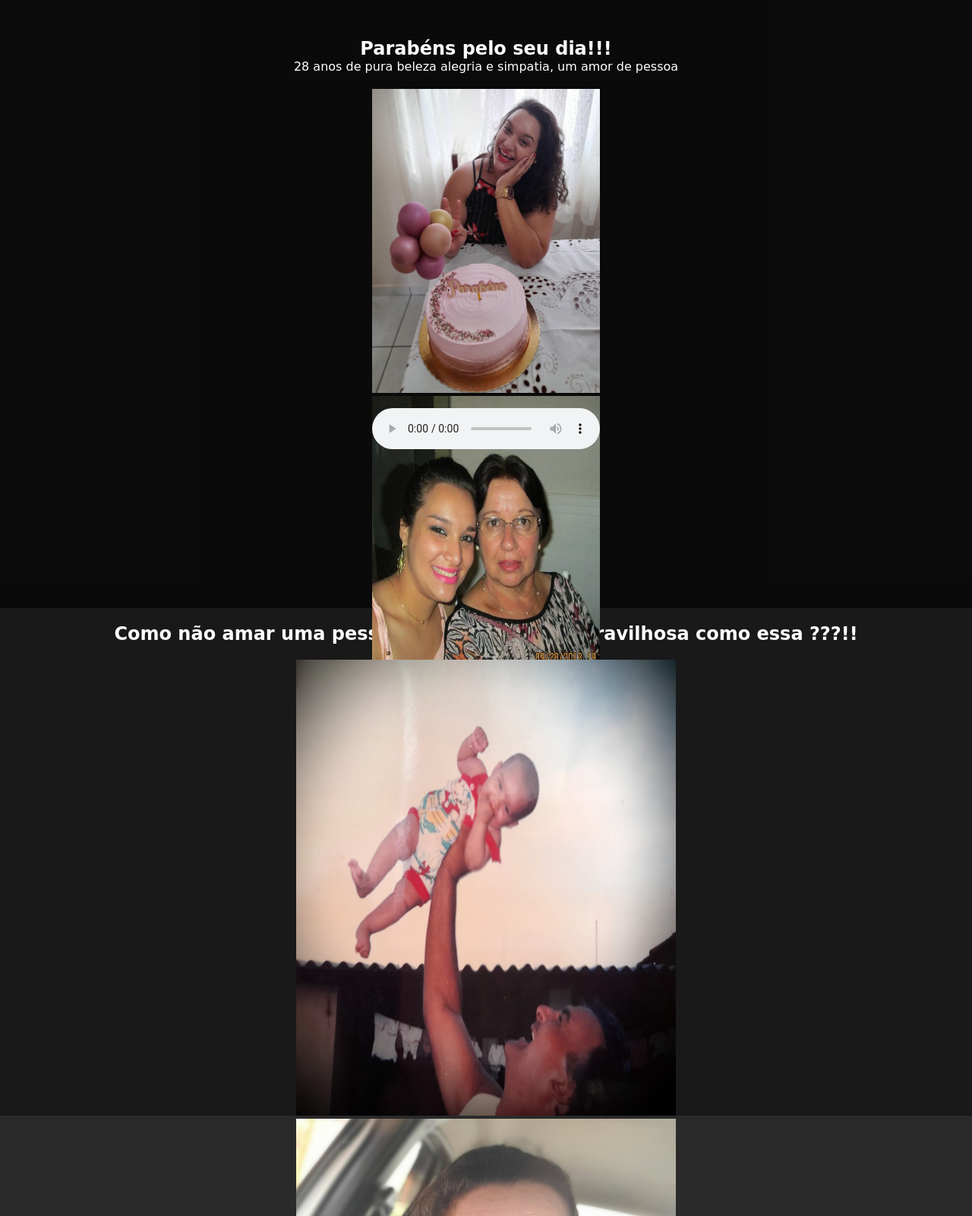
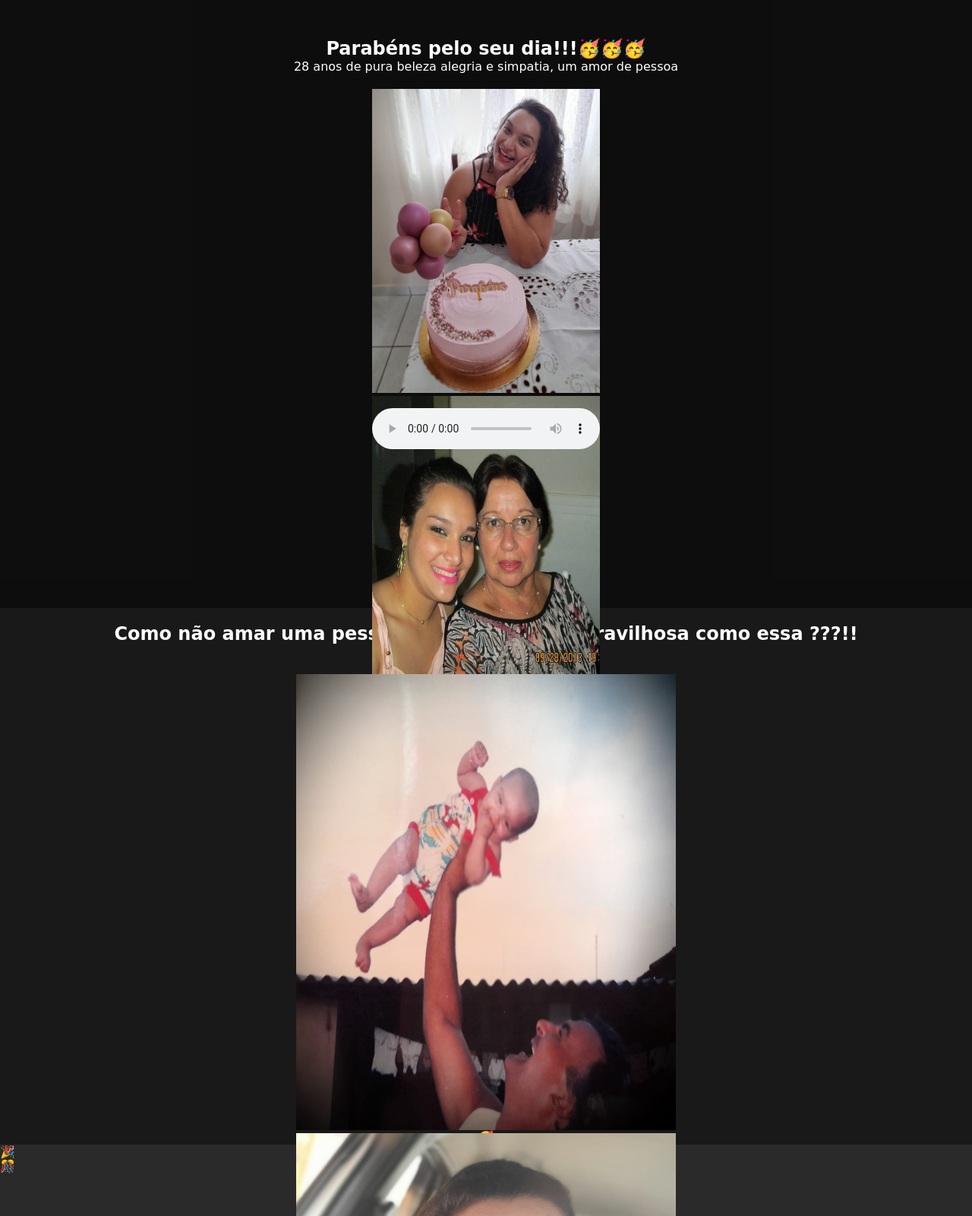
Before and after one commit to rodrigololr/lover, a plain HTML site: page index.html in a window 1280 px wide. Shown: the top 1600 px of the page at 76% size. Drawn offline with nearby package versions, Linux system fonts and the light colour scheme; some packages are replaced by stand-ins of ours; a script that the page names is missing; a web font is replaced by a local one.

Commit message:
Update index.html

```diff
--- a/index.html
+++ b/index.html
@@ -12,10 +12,10 @@
 </head>
 <body>
     <header id="home">
-        <aside class="description">
+
             <div class="center">
                 <div class="cabecalho">
-                    <h2 id="fade">Parabéns pelo seu dia!!!</h2>
+                    <h2 id="fade">Parabéns pelo seu dia!!!🥳🥳🥳</h2>
                     <p id="slide">28 anos de pura beleza alegria e simpatia, um amor de pessoa</p>
                 </div><!--cabecalho-->
                     <div class="compact">
@@ -29,7 +29,7 @@
                         </div>
                     </div>
             </div><!--center-->
-        </aside><!--description-->
+
     </header><!--home-->
 
 
@@ -38,6 +38,7 @@
         <div class="row">
             <h2>Como não amar uma pessoal incrivelmente maravilhosa como essa ???!!</h2>
             <div class="foto">
+                <p>🥰</p>
                 <div class="f-carousel" id="anna">
                     <div class="f-carousel__slide"><a data-fancybox="gallery" data-src=""><img  class="foto-destaque" src="img/bebe.jpg" /></a></div>
                     <div class="f-carousel__slide"><a data-fancybox="gallery" data-src=""><img  class="foto-destaque" src="img/solo5.jpg" /></a></div>
@@ -54,6 +55,7 @@
                     <div class="f-carousel__slide"><a data-fancybox="gallery" data-src=""><img class="foto-destaque"  src="img/trespessoas.jpg" /></a></div>
                     <div class="f-carousel__slide"><a data-fancybox="gallery" data-src=""><img class="foto-destaque"  src="img/trespessoas1.jpg" /></a></div>
                   </div><!--carrosel-->
+            <p>🥰</p>
             </div><!--foto-->
 
         </div><!--row-->
@@ -65,7 +67,7 @@
     <section class="galeria">
 
         <div class="compact">
-            <div class="img-1"></div>
+            <div class="hola"><p>🎉<br>🎊</p><div class="img-1"></div><p>🎉<br>🎊</p></div>
                 <div class="texto"><p>
                     Nascida no dia 5 de novembro de 1995 na cidade de sta cruz das palmeiras, filha de Elaine Cristina Ignácio e Clóvis Eduardo Sossai , nasceu mto bem e linda( como sempre ) foi uma criança mto esperta e interativa , com menos de um ano já andava e soltava suas palavras ( por isso fala mto kkk ) cresceu bem almoçando 3 x ao dia em casas diferentes, batendo em crianças na escola por causa de comida , mas sempre bem kkkk<br><br>
                     ama animais ( especialmente cachorros ) como o seu labrador Thor e seu amigo de anos o falso Salomão kkkk, teve boa adolescência onde trabalhou desde cedo com sua mãe e padrasto na lanchonete mega lanches e foi criando responsabilidade desde seus 12 anos , de família muito amorosa e apoiadora foi criada pelos avós desde criança , o seu Zé e a Dona Eva , onde recebeu uma bela educação dos dois e é muito apegada aos mesmos como se fossem pai e mãe
```
